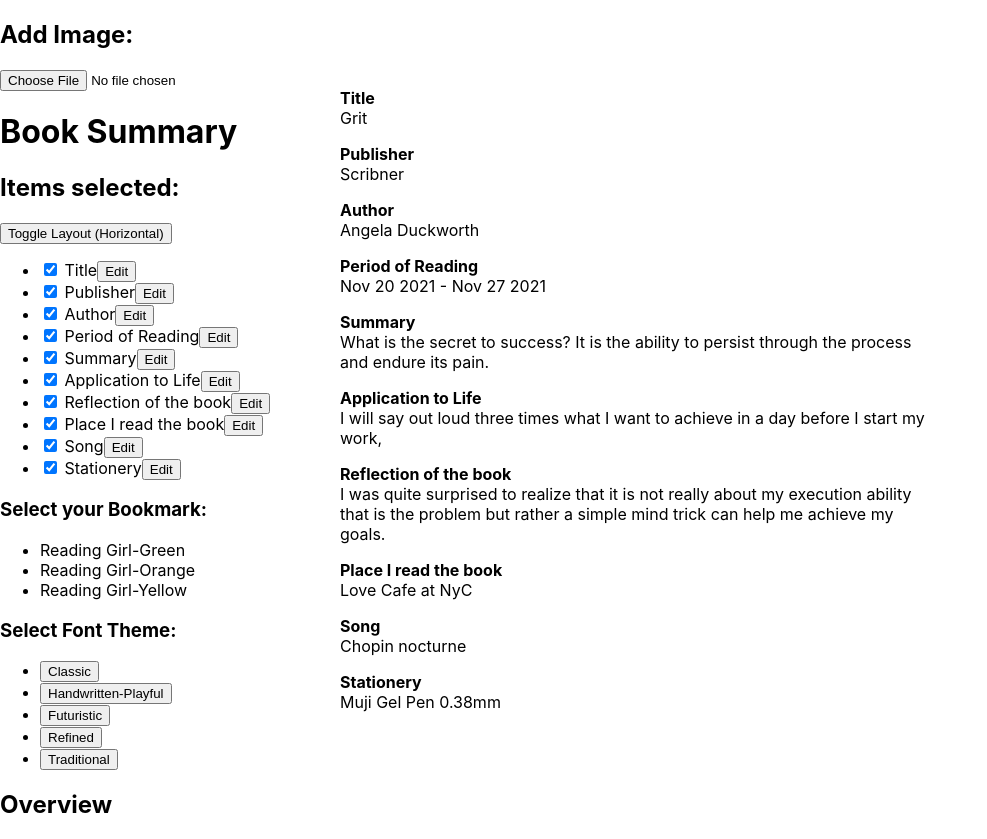
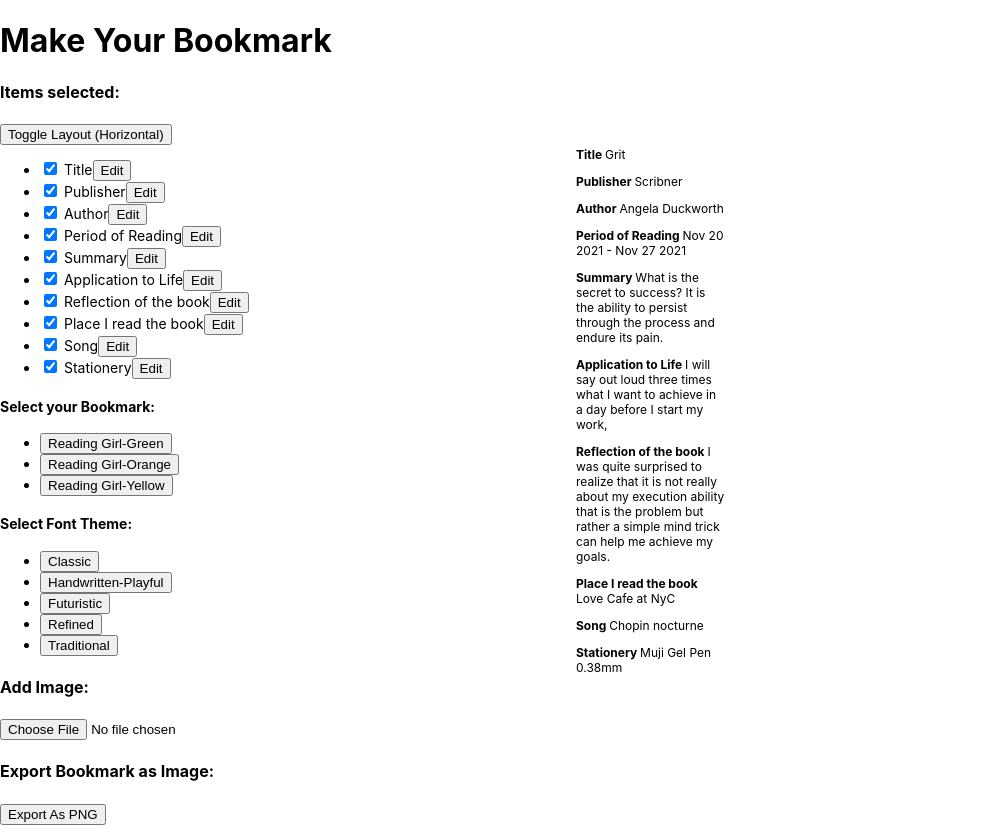
Before and after one commit to chaeyeonlee07/bookmark-generator, a React (Create React App) app: page / in a window 1280 px wide. Shown: the whole page, without its empty margins (0-987 px from the left). Built offline with nearby package versions, Linux system fonts and the light colour scheme.

Commit message:
version 1 done

```diff
--- a/package.json
+++ b/package.json
@@ -6,7 +6,10 @@
     "@testing-library/jest-dom": "^5.17.0",
     "@testing-library/react": "^13.4.0",
     "@testing-library/user-event": "^13.5.0",
+    "html2canvas": "^1.4.1",
+    "jspdf": "^2.5.1",
     "react": "^18.2.0",
+    "react-component-export-image": "^1.0.6",
     "react-dom": "^18.2.0",
     "react-images-uploading": "^3.1.7",
     "react-scripts": "5.0.1",
--- a/src/App.css
+++ b/src/App.css
@@ -1,13 +1,7 @@
-
-
 .App {
   text-align: center;
 }
 
-<<<<<<< HEAD
-
-
-=======
 .img {
   position: relative;
   top: -50px;
@@ -18,9 +12,15 @@
   box-shadow: 0 30px 60px -12px rgba(50, 50, 93, 0.25),
     0 18px 36px -18px rgba(0, 0, 0, 0.3), 0 -12px 36px -8px rgba(0, 0, 0, 0.025);
 
+
 }
 
->>>>>>> 69c29c9 (iimage added)
+.box {
+  inline-size: 150px;
+  overflow-wrap: break-word;
+  hyphens: manual;
+}
+
 .App-logo {
   height: 40vmin;
   pointer-events: none;
@@ -43,6 +43,8 @@
   color: white;
 }
 
+
+
 .App-link {
   color: #61dafb;
 }
--- a/src/App.js
+++ b/src/App.js
@@ -1,9 +1,12 @@
 
-import React, { useState } from "react";
+import React, { useState, useRef } from "react";
 import './App.css'
 import reading_girl1 from './bg/reading_girl1.jpg';
 import reading_girl2 from './bg/reading_girl2.jpg';
 import reading_girl3 from './bg/reading_girl3.png';
+import { exportComponentAsPNG } from 'react-component-export-image';
+
+
 
 <>
   <link rel="preconnect" href="https://fonts.googleapis.com" />
@@ -49,8 +52,7 @@ const bookmark_bg = [
 
 ];
 
-
-function ItemList({ sections, onToggle, onEdit, onSelectTheme, onSelectBg }) {
+const ItemList = ({ sections, onToggle, onEdit, onSelectTheme, onSelectBg }) => {
   const [editId, setEditId] = useState(null);
   const [editContent, setEditContent] = useState('');
 
@@ -91,7 +93,7 @@ function ItemList({ sections, onToggle, onEdit, onSelectTheme, onSelectBg }) {
   }
 
   return (
-    <div>
+    <div style={{ fontSize: 14 }}>
       <ul>
         {sections.map(section => (
           <li key={section.id}>
@@ -111,7 +113,16 @@ function ItemList({ sections, onToggle, onEdit, onSelectTheme, onSelectBg }) {
                       onChange={(e) => setEditContent(e.target.value)}
                       rows={8}
                       cols={50}
+                      maxLength={section.id === 0 || section.id === 1 || section.id === 2 || section.id === 3
+                        || section.id === 7
+                        || section.id === 8
+                        || section.id === 9
+                        ? 30 : 200}
                     ></textarea>
+                    <p>Character Limit: {section.id === 0 || section.id === 1 || section.id === 2 || section.id === 3
+                      || section.id === 7
+                      || section.id === 8
+                      || section.id === 9 ? 30 : 200}</p>
                     <button onClick={() => handleSave(section.id)}>Save</button>
                   </div>
                 ) : (
@@ -122,19 +133,18 @@ function ItemList({ sections, onToggle, onEdit, onSelectTheme, onSelectBg }) {
           </li>
         ))}
       </ul>
-      <h3>Select your Bookmark:</h3>
+      <h4>Select your Bookmark:</h4>
       <ul>
         {bookmark_bg.map(bg => (
           <li key={bg.id}>
-            <buttom onClick={() => handleBgChange(bg.id)}>{bg.themeName}</buttom>
+            <button onClick={() => handleBgChange(bg.id)}>{bg.themeName}</button>
           </li>
         ))}
-
       </ul>
       <div>
       </div>
       <div>
-        <h3>Select Font Theme:</h3>
+        <h4>Select Font Theme:</h4>
         <ul>
           {font_themes.map(theme => (
             <li key={theme.id}>
@@ -147,14 +157,15 @@ function ItemList({ sections, onToggle, onEdit, onSelectTheme, onSelectBg }) {
   );
 }
 
-export default function App() {
+const App = () => {
   const [list, setList] = useState(initialInput);
   const [selectedTheme, setSelectedTheme] = useState(null);
   const [selectedBg, setSelectedBg] = useState(null);
   const [layout, setLayout] = useState("vertical");
   const [file, setFile] = useState();
+  const printRef = useRef();
 
-  function handleChange(e) {
+  const handleChange = (e) => {
     const uploadedFile = e.target.files[0];
     if (uploadedFile) {
       setFile(URL.createObjectURL(uploadedFile));
@@ -177,8 +188,6 @@ export default function App() {
     setSelectedBg(bgId);
   };
 
-
-
   const toggleLayout = () => {
     setLayout(layout === "vertical" ? "horizontal" : "vertical");
   };
@@ -190,15 +199,8 @@ export default function App() {
 
   return (
     <>
-
-      <h2>Add Image:</h2>
-      <input type="file" onChange={handleChange} />
-
-      <br></br>
-
-
-      <h1>Book Summary</h1>
-      <h2>Items selected: </h2>
+      <h1>Make Your Bookmark</h1>
+      <h4>Items selected: </h4>
       <button onClick={toggleLayout}>
         Toggle Layout ({layout === "vertical" ? "Horizontal" : "Vertical"})
       </button>
@@ -209,10 +211,13 @@ export default function App() {
         onSelectTheme={handleSelectTheme}
         onSelectBg={handleSelectBg}
       />
-
-      <h2>Overview </h2>
-
-      <div
+      <h4>Add Image:</h4>
+      <input type="file" onChange={handleChange} />
+      <h4>Export Bookmark as Image:</h4>
+      <button onClick={() => exportComponentAsPNG(printRef)}>
+        Export As PNG
+      </button>
+      <div className="item-img" ref={printRef}
         style={{
           backgroundImage:
             selectedBg !== null && bookmark_bg[selectedBg]
@@ -220,26 +225,33 @@ export default function App() {
               : 'none',
           backgroundSize: 'cover',
           backgroundRepeat: 'no-repeat',
-          position: 'relative',
+          backgroundPosition: 'center',
           display: layout === 'vertical' ? 'block' : 'flex',
           flexDirection: layout === 'vertical' ? 'column' : 'row',
           fontFamily: getFontFamilyForTheme(selectedTheme),
           position: 'absolute',
           top: '50%',
+          flex: 1,
           left: '50%',
           transform: 'translate(-50%, -50%)',
-          padding: '20px',
-          wordWrap: 'break-word',
-          maxWidth: '80%',
+          padding: '15px',
+          maxWidth: '90%',
+          margin: '11px',
+          fontSize: 12,
         }}
       >
         {file && <img src={file} style={{ width: '100px', height: '100px' }} />}
-
+        <div className="box" >
           {list.filter(section => section.chosen).map(section => (
             <div key={section.id}>
               {section.body.map(content => (
-              <p key={section.id}>
-                <strong>{section.name}</strong> <br></br>
+                <p
+                  key={section.id}
+                  style={{
+                    wordWrap: 'break-word',
+                  }}
+                >
+                  <strong>{`${section.name} `}</strong>
                   {content.other.map((item, index) => (
                     <span key={index}>{item}</span>
                   ))}
@@ -248,8 +260,10 @@ export default function App() {
             </div>
           ))}
         </div>
+      </div>
 
     </>
   );
+}
 
-}
+export default App;
```
Also changed, not shown: 1 other file (tests, documents, lock files or other folders). Lines whose indentation alone changed are shown as unchanged.
